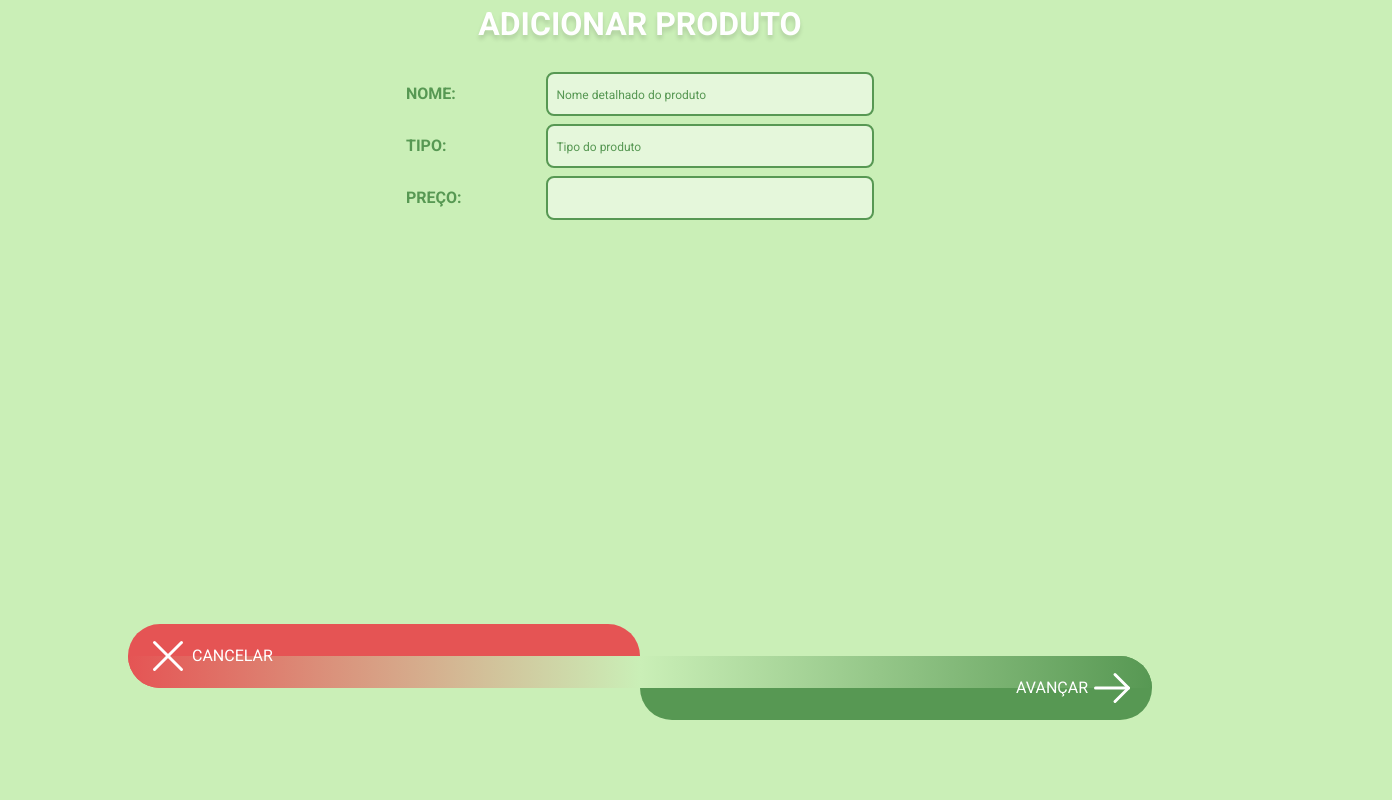
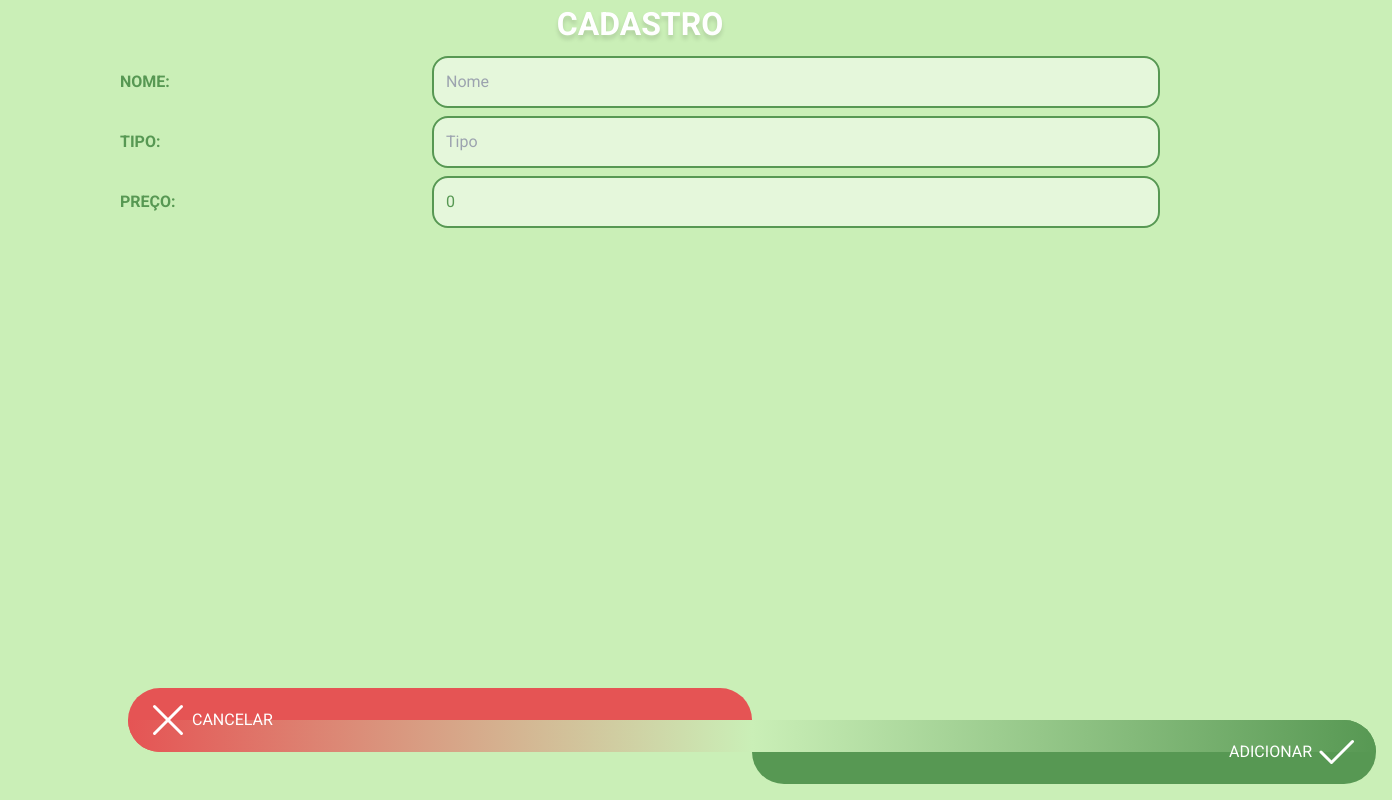
Before and after one commit to Roger2405/controle-vendas, a React (Create React App) app: page /adicionar-produto in a window 1280 px wide. Shown: the whole page, 1392 px wide, since content can reach past the window. Built offline with nearby package versions, Linux system fonts and the light colour scheme.

Commit message:
feedback registro de produtos

```diff
--- a/src/components/Button/styles.scss
+++ b/src/components/Button/styles.scss
@@ -8,17 +8,20 @@
 
     text-transform: uppercase;
 
-    padding: 1rem;
+    padding: 0 1rem;
     height: 4rem;
 
     border-radius: 2rem;
     transition: .25s;
 
-    span {
+    &>span {
         z-index: 1;
         display: flex;
         align-items: center;
         justify-content: center;
+        width: 100%;
+        gap: 1rem;
+
         position: relative;
     }
 }
@@ -37,7 +40,10 @@
 
 .left,
 .right {
-    padding: 0 1rem;
+
+    span {
+        gap: 0;
+    }
 
     &::before {
         content: '';
--- a/src/components/Header/styles.scss
+++ b/src/components/Header/styles.scss
@@ -1,8 +1,9 @@
 header {
     height: 4rem;
     width: 100%;
-    background-color: var(--background);
+    background-color: var(--primary);
     position: fixed;
+    padding: 0 .5rem;
     z-index: 15;
 
 }
--- a/src/pages/AddProduct.tsx
+++ b/src/pages/AddProduct.tsx
@@ -1,63 +1,166 @@
 
 import Button from "../components/Button";
 import '../styles/AddProduct.scss';
-import { ArrowRight, X } from "phosphor-react";
+import { ArrowRight, Check, X } from "phosphor-react";
 import Axios from "axios";
-import { useNavigate } from "react-router-dom";
+import { useNavigate, useSubmit } from "react-router-dom";
 import { getUserFromLocalStorage } from "../commons/userFromLocalStorage";
+import { ErrorMessage, Field, Form, Formik } from "formik";
+import * as yup from "yup";
+import { useState } from "react";
+import Modal from "../components/Modal";
 
-
+interface Props {
+    name: string,
+    type: string,
+    price: number
+}
 
 export default function AddProduct() {
+    const [isLoading, setIsLoading] = useState(false);
+    const [responseCode, setResponseCode] = useState(0);
+    var showModal = false;
+
     const navigate = useNavigate();
-    function handleAddProduct() {
-
-        const form: any = document.querySelector('form');
-        const formData = new FormData(form);
-        const productName = formData.get("name");
-        const productType = formData.get("type");
-        const productPrice = formData.get("price");
-
+    function handleAddProduct(values: { name: string, type: string, price: number }) {
+        setIsLoading(true);
         Axios.post(`https://server-controle-vendas.herokuapp.com/products/register?id=${getUserFromLocalStorage().id}`, {
-            name: productName,
-            type: productType,
-            price: productPrice
+            name: values.name,
+            type: values.type,
+            price: values.price,
         }).then((response) => {
             console.log(response.data.msg)
+            setIsLoading(false);
             if (response.data.success) {
-                navigate('/produtos');
+                //navigate('/produtos');
+                setResponseCode(1);
             }
+            else {
+                setResponseCode(-1);
+            }
+            showModal = true;
         });
     }
+    const validationsRegister = yup.object().shape({
+        name: yup
+            .string()
+            .required("O nome é obrigatório"),
+        type: yup
+            .string()
+            .required("O tipo é obrigatório"),
+        price: yup
+            .number()
+            .required("O preço é obrigatório")
+    });
 
     return (
-        <div className="page productForm-container flex flex-col justify-between">
-            <div className="h-full">
-                <h1 className="title">Adicionar Produto</h1>
-                <form action="" className="productForm">
+        <main className="page">
+            <div>
+                <h1 className="form-title title">Cadastro</h1>
+                <Formik
+                    initialValues={{ name: "", type: "", price: 0 }}
+                    onSubmit={handleAddProduct}
+                    validationSchema={validationsRegister}
+                >
+                    <Form className="productForm-container">
                         <div className="productForm__group">
-                        <label className="productForm__group--label" htmlFor="name">Nome:</label>
-                        <input className="productForm__group--input" type="text" id="name" name="name" placeholder="Nome detalhado do produto" />
+                            <label htmlFor="name" className="productForm__group--label">Nome: </label>
+                            <Field name="name" id="name" className="productForm__group--input" placeholder="Nome" />
+
+                            <ErrorMessage
+                                component="span"
+                                name="name"
+                                className="error-message"
+                            />
+                        </div>
+
+                        <div className="productForm__group">
+                            <label htmlFor="type" className="productForm__group--label">Tipo: </label>
+                            <Field name="type" id="type" className="productForm__group--input" placeholder="Tipo" />
+
+                            <ErrorMessage
+                                component="span"
+                                name="type"
+                                className="error-message"
+                            />
                         </div>
                         <div className="productForm__group">
-                        <label className="productForm__group--label" htmlFor="type">Tipo:</label>
-                        <input className="productForm__group--input" type="text" id="type" name="type" placeholder="Tipo do produto" />
-                    </div>
-                    <div className="productForm__group">
-                        <label className="productForm__group--label" htmlFor="price">Preço:</label>
-                        <input className="productForm__group--input" type="number" name="price" id="price" />
-                    </div>
-                </form>
+                            <label htmlFor="price" className="productForm__group--label">Preço: </label>
+                            <Field id="price" name="price" type="number" className="productForm__group--input" placeholder="Preço" />
+
+                            <ErrorMessage
+                                component="span"
+                                name="price"
+                                className="error-message"
+                            />
                         </div>
 
-            <div className='px-4'>
-                <div className='mt-4 flex h-24'>
+                        <div className='absolute w-full px-4 bottom-0 flex h-24'>
 
                             <Button className='red-button left' onClick={() => { navigate('/produtos') }} ><X size={48} />Cancelar</Button>
-                    <Button type="submit" className='green-button right' onClick={() => { handleAddProduct() }} >Avançar<ArrowRight size={48} /></Button>
+                            <Button isLoading={isLoading} type="submit" className='green-button right' >Adicionar<Check size={48} /></Button>
+
                         </div>
+                    </Form>
+                </Formik>
+            </div>
+            {
+                responseCode ?
+                    <Modal >
+                        <div className="flex flex-col justify-center h-full w-full text-center">
+                            {
+                                responseCode == 1 ?
+                                    <>
+                                        <p className="font-bold my-auto text-3xl px-4">Produto cadastrado com sucesso!</p>
+                                        <div className='w-full mt-auto flex'>
+                                            <Button className='gray-button modal-button' onClick={() => setResponseCode(0)} >Fechar</Button>
+                                            <Button className='green-button modal-button' onClick={() => navigate('/produtos')} >Ir para Produtos</Button>
+                                        </div>
+                                    </>
+                                    :
+                                    <>
+                                        <p className="font-bold my-auto text-3xl px-4">Ocorreu um errro!</p>
+                                        <div className='w-full mt-auto'>
+                                            <Button className='gray-button modal-button' onClick={() => setResponseCode(0)} >Fechar</Button>
+                                        </div>
+                                    </>
+
+                            }
                         </div>
 
-        </div>
+                    </Modal>
+                    :
+                    <></>
+            }
+        </main>
+        // <div className="page productForm-container flex flex-col justify-between">
+        //     <div className="h-full">
+        //         <h1 className="title">Adicionar Produto</h1>
+        //         <form action="" className="productForm">
+        //             <div className="productForm__group">
+        //                 <label className="productForm__group--label" htmlFor="name">Nome:</label>
+        //                 <input className="productForm__group--input" type="text" id="name" name="name" placeholder="Nome detalhado do produto" required />
+        //             </div>
+        //             <div className="productForm__group">
+        //                 <label className="productForm__group--label" htmlFor="type">Tipo:</label>
+        //                 <input className="productForm__group--input" type="text" id="type" name="type" placeholder="Tipo do produto" required />
+        //             </div>
+        //             <div className="productForm__group">
+        //                 <label className="productForm__group--label" htmlFor="price">Preço:</label>
+        //                 <input className="productForm__group--input" type="number" name="price" id="price" required />
+        //             </div>
+        //         </form>
+        //     </div>
+
+        // <div className='px-4'>
+        //     <div className='mt-4 flex h-24'>
+
+        //         <Button className='red-button left' onClick={() => { navigate('/produtos') }} ><X size={48} />Cancelar</Button>
+        //         <Button type="submit" className='green-button right' onClick={e => handleAddProduct(e)}  >Adicionar<Check size={48} /></Button>
+
+        //     </div>
+        // </div>
+
+        // </div>
     )
 }
--- a/src/pages/AddSales.tsx
+++ b/src/pages/AddSales.tsx
@@ -80,8 +80,7 @@ export default function AddSales() {
     }
 
     return (
-        <div className='page'>
-            <main className='main-addSale'>
+        <main className='page main-addSale'>
             {
                 !showSummary ?
                     <>
@@ -122,6 +121,5 @@ export default function AddSales() {
 
             }
         </main>
-        </div >
     );
 }
--- a/src/pages/ProductsPage.tsx
+++ b/src/pages/ProductsPage.tsx
@@ -1,12 +1,10 @@
+import { Plus } from "phosphor-react";
 import { useEffect, useState } from "react";
 import { useNavigate } from "react-router-dom";
 import { getProductsFromDB } from "../commons/getProductsFromDataBase";
 import Button from "../components/Button";
 import Loading from "../components/Loading";
 import OrderProducts from "../components/OrderProducts";
-import ListProduct from "../components/OrderProducts";
-import OrderProduct from "../types/orderProduct";
-import ProductProps from "../types/product";
 
 
 export default function ProductsPage() {
@@ -23,19 +21,22 @@ export default function ProductsPage() {
     }, [])
     return (
         <main className="page">
-            <div className="pb-32 h-full">
+            <div className="h-full">
                 {
                     arrProducts?.length ?
-                        <OrderProducts className="h-full" hiddenOverflow={false} orderProducts={arrProducts} />
+                        <div className="pb-32">
+                            <OrderProducts className="h-full mb-32" hiddenOverflow={false} orderProducts={arrProducts} />
+
+                        </div>
                         :
                         <Loading dark />
                 }
 
             </div>
             <div className='max-w-xl fixed bottom-4 px-4 w-full'>
-                <Button className='green-button' onClick={() => navigate('/adicionar-produto')} >Adicionar produto</Button>
+                <Button className='green-button' onClick={() => navigate('/adicionar-produto')} ><Plus size={32} />Adicionar produto</Button>
             </div>
 
-        </main>
+        </main >
     )
 }
--- a/src/styles/AddProduct.scss
+++ b/src/styles/AddProduct.scss
@@ -10,9 +10,11 @@
             align-items: center;
             display: flex;
             justify-content: space-between;
-            margin-top: .5rem;
+            margin: .5rem;
+            flex-wrap: wrap;
 
             &--label {
+                flex-basis: 30%;
                 text-transform: uppercase;
                 font-weight: 700;
                 color: var(--primary);
@@ -20,17 +22,21 @@
             }
 
             &--input {
-                padding: .5rem;
-                border-radius: .5rem;
+                padding: .75rem;
+                border-radius: 1rem;
                 background-color: var(--item-color);
                 border: .125rem solid var(--primary);
                 color: var(--primary);
-                width: 70%;
+                flex-basis: 70%;
 
                 &::placeholder {
-                    color: var(--primary);
-                    font-size: .75rem;
+                    //color: var(--primary);
                 }
+            }
+
+            span {
+                width: 100%;
+                text-align: end;
             }
         }
     }
--- a/src/styles/AddSales.scss
+++ b/src/styles/AddSales.scss
@@ -1,7 +1,3 @@
-
-main {
-    height: calc(100vh - 4rem);
-}
 
 .products-section {
     position: relative;
--- a/src/styles/styles.scss
+++ b/src/styles/styles.scss
@@ -43,13 +43,13 @@ main {}
 
 .page {
     padding-top: $headerHeigth;
-    height: calc(100vh - $headerHeigth);
+    height: 100vh;
     background-color: var(--background);
 }
 
 @media screen and (min-width: 992px) {
+
     .page {
         padding: 0 7rem;
-
     }
 }
```
Also changed, not shown: src/components/Modal/styles.scss (+7 -5 lines), src/components/Navigation/styles.scss (+4 -3 lines), src/pages/SalesOfTheDay.tsx (+4 -3 lines). Lines whose indentation alone changed are shown as unchanged.
